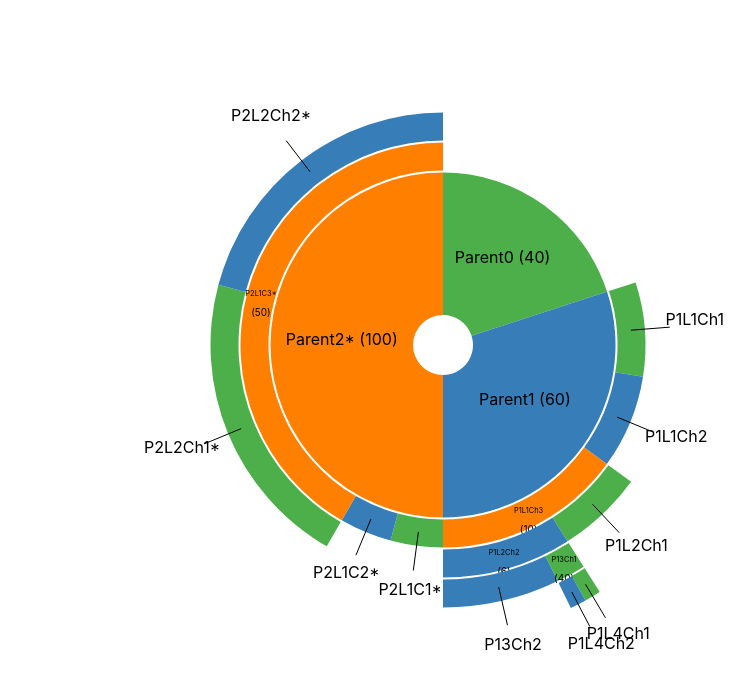
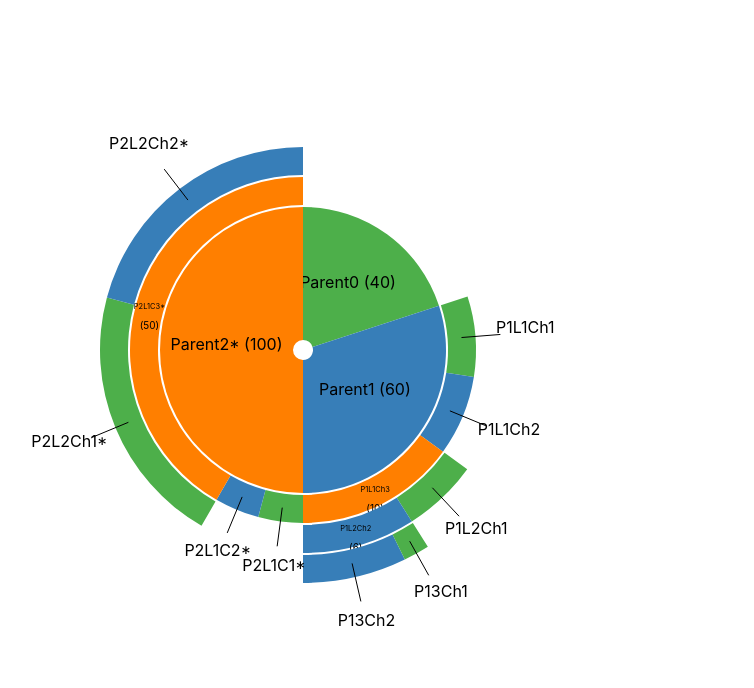
Before and after one commit to nidamunir/pie-donut-chart, a React (Create React App) app: page / in a window 1280 px wide. Shown: the top 688 px of the page, without its empty margins (197-951 px from the left). Built offline with nearby package versions, Linux system fonts and the light colour scheme.

Commit message:
Fix height and width calculation

```diff
--- a/src/App.js
+++ b/src/App.js
@@ -6,8 +6,8 @@ import data from "./datasets/dataset1";
 
 function App() {
   return (
-    <div className="App">
-      <DonutChart data={data} arcWidth={30} />
+    <div className="App" style={{ width: "1000px", height: "1000PX" }}>
+      <DonutChart data={data} arcWidth={30} levels={4} />
     </div>
   );
 }
--- a/src/DonutChart/DonutChart.jsx
+++ b/src/DonutChart/DonutChart.jsx
@@ -25,15 +25,16 @@ const transformer = (data) => {
 };
 
 export const DonutChart = ({
-  width = 900,
-  height = 690,
-  innerHoleSize = 30,
+  width = 700,
+  height = 700,
+  innerHoleSize = 10,
   arcPaddingOnHover = 0.05,
   pieOffsetOnHover = 0.2,
   arcWidth = 40,
-  levelsInnerSpaceOnHover = 10,
+  levelsInnerSpaceOnHover = 8,
   levelsInnerSpace = 2,
   data = [],
+  levels = 1,
 }) => {
   // TODO: Add Labels
   // TODO: Define Labels in apis data
@@ -45,7 +46,9 @@ export const DonutChart = ({
   // TODO: Add utils
 
   const colors = scaleOrdinal(colorScheme);
-  const radius = Math.min(width, height) / 4;
+  const updatedHeight = height - (levels * arcWidth + levelsInnerSpaceOnHover);
+  const updatedWidth = width - (levels * arcWidth + levelsInnerSpaceOnHover);
+  const radius = Math.min(updatedHeight, updatedWidth) / 4;
   const pieGenerator = pie().sort((a, b) => {
     return a - b;
   });
@@ -155,10 +158,7 @@ export const DonutChart = ({
   return (
     <div>
       <svg width={width} height={height}>
-        <g
-          className="wrapper"
-          transform={`translate(${width / 2},${height / 2})`}
-        >
+        <g transform={`translate(${width / 2},${height / 2})`}>
           {arcs.map((currentArc) => {
             const { index, startAngle, endAngle } = currentArc;
             const isArcActive = index === activeArc;
@@ -172,7 +172,7 @@ export const DonutChart = ({
               .outerRadius(parentOuterRadius)
               .startAngle(arcStartAngle)
               .endAngle(arcEndAngle);
-            const parentMidAngle = startAngle + (endAngle - startAngle) / 2;
+
             const pathDirection = arcGenerator(currentArc);
             const fill = colors(index);
             const innerRadius = isArcActive
@@ -213,7 +213,6 @@ export const DonutChart = ({
                     innerRadius,
                     outerRadius,
                     offsetAdjustment,
-                    parentMidAngle,
                   })}
               </>
             );
--- a/src/datasets/dataset1.js
+++ b/src/datasets/dataset1.js
@@ -32,16 +32,6 @@ export default [
               {
                 value: 40,
                 label: "P13Ch1",
-                children: [
-                  {
-                    value: 20,
-                    label: "P1L4Ch1",
-                  },
-                  {
-                    value: 20,
-                    label: "P1L4Ch2",
-                  },
-                ],
               },
               {
                 value: 10,
```
